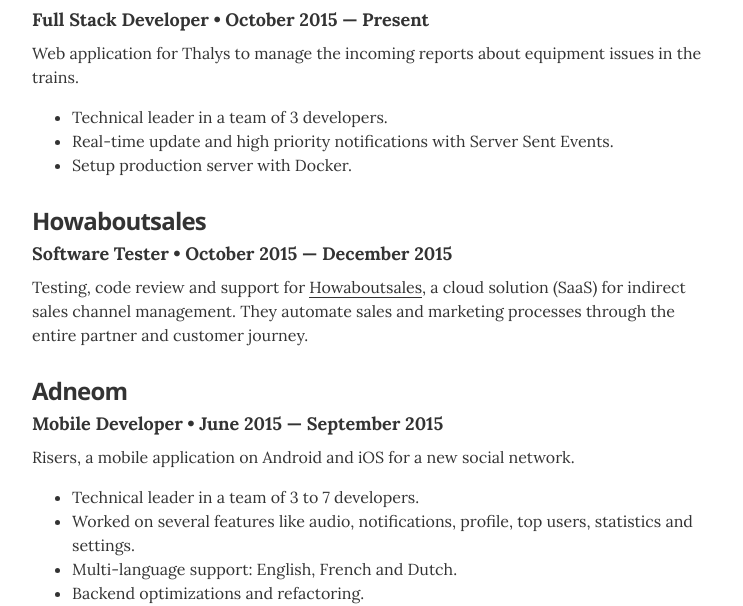
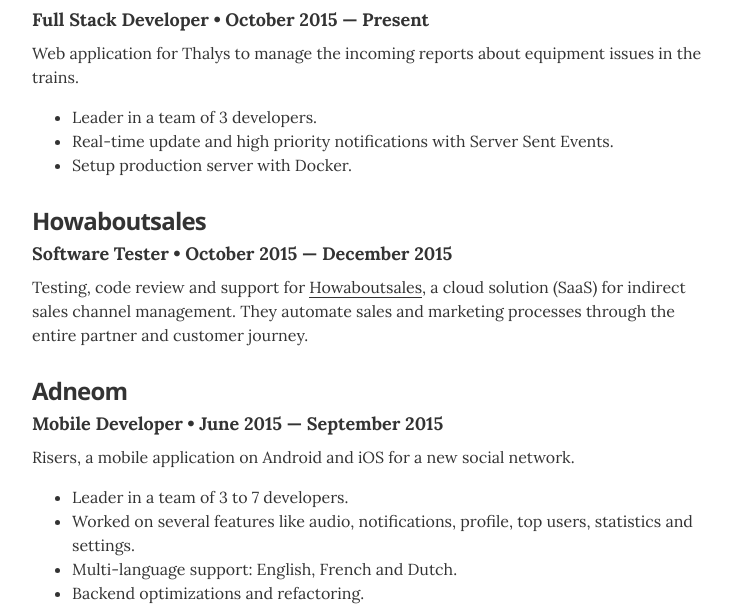
Before and after one commit to derekhendrickx/derekhendrickx.github.io, a Jekyll site: the page built from index.html, in a window 1280 px wide and 900 px high, scrolled down 962 px. Shown: the part 153-759 px from the top of the window, without its empty margins (268-1011 px from the left). Built offline with Jekyll 4.4.1, drawn with Linux system fonts in a browser that asks for light colours.

Commit message:
Update leading information

```diff
--- a/_layouts/resume.html
+++ b/_layouts/resume.html
@@ -97,7 +97,7 @@
           <p class="resume-item-copy">
               Web application for Thalys to manage the incoming reports about equipment issues in the trains.
               <ul class="resume-item-list">
-                <li>Technical leader in a team of 3 developers.</li>
+                <li>Leader in a team of 3 developers.</li>
                 <li>Real-time update and high priority notifications with Server Sent Events.</li>
                 <li>Setup production server with Docker.</li>
               </ul>
@@ -120,7 +120,7 @@
           <p class="resume-item-copy">
             Risers, a mobile application on Android and iOS for a new social network.
             <ul class="resume-item-list">
-              <li>Technical leader in a team of 3 to 7 developers.</li>
+              <li>Leader in a team of 3 to 7 developers.</li>
               <li>Worked on several features like audio, notifications, profile, top users, statistics and settings.</li>
               <li>Multi-language support: English, French and Dutch.</li>
               <li>Backend optimizations and refactoring.</li>
```
